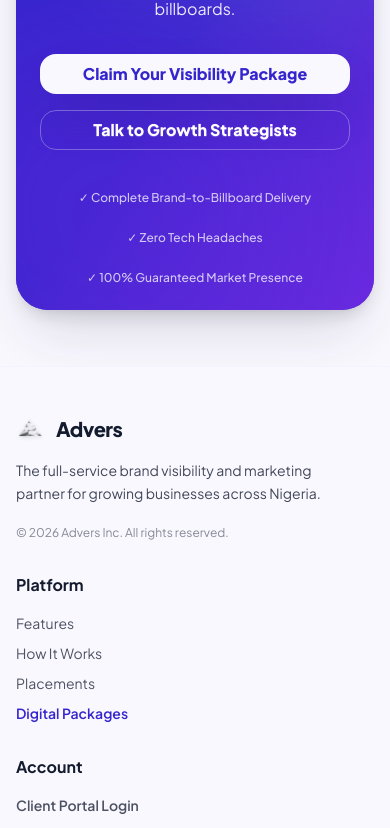
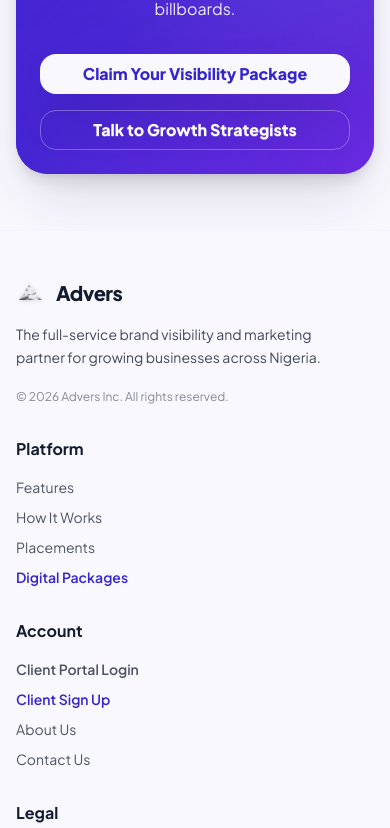
Before and after one commit to NeutronDavis/advers, a Next.js app: page / in a window 390 px wide. Shown: the part 8748-9576 px from the top of the page. Built offline with nearby package versions, Linux system fonts and the light colour scheme.

Commit message:
feat: add CtaBanner component with responsive design and action links

```diff
--- a/src/components/CtaBanner.tsx
+++ b/src/components/CtaBanner.tsx
@@ -37,12 +37,6 @@ export default function CtaBanner() {
               Talk to Growth Strategists
             </Link>
           </div>
-
-          <div className="pt-4 flex flex-wrap items-center justify-center gap-6 text-xs text-white/75 font-medium">
-            <span className="flex items-center gap-1.5">✓ Complete Brand-to-Billboard Delivery</span>
-            <span className="flex items-center gap-1.5">✓ Zero Tech Headaches</span>
-            <span className="flex items-center gap-1.5">✓ 100% Guaranteed Market Presence</span>
-          </div>
         </div>
       </div>
     </section>
```
